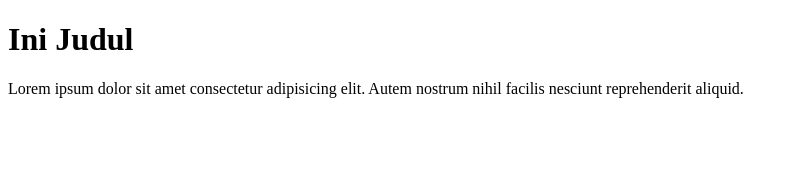
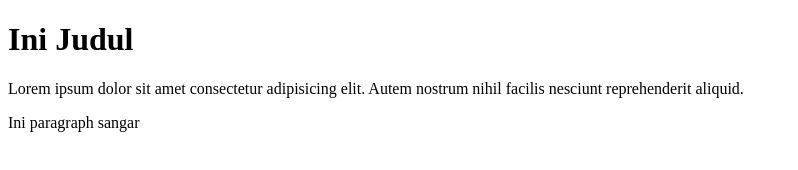
Before and after one commit to ahastarin/wpu-test-2, a plain HTML site: page index.html in a window 1280 px wide. Shown: the whole page, without its empty margins (0-798 px from the left). Drawn offline with Linux system fonts and the light colour scheme.

Commit message:
menambah paragraph sangar

```diff
--- a/index.html
+++ b/index.html
@@ -8,5 +8,6 @@
 <body>
     <h1>Ini Judul</h1>
     <p>Lorem ipsum dolor sit amet consectetur adipisicing elit. Autem nostrum nihil facilis nesciunt reprehenderit aliquid.</p>
+    <p>Ini paragraph sangar</p>
 </body>
 </html>
```
